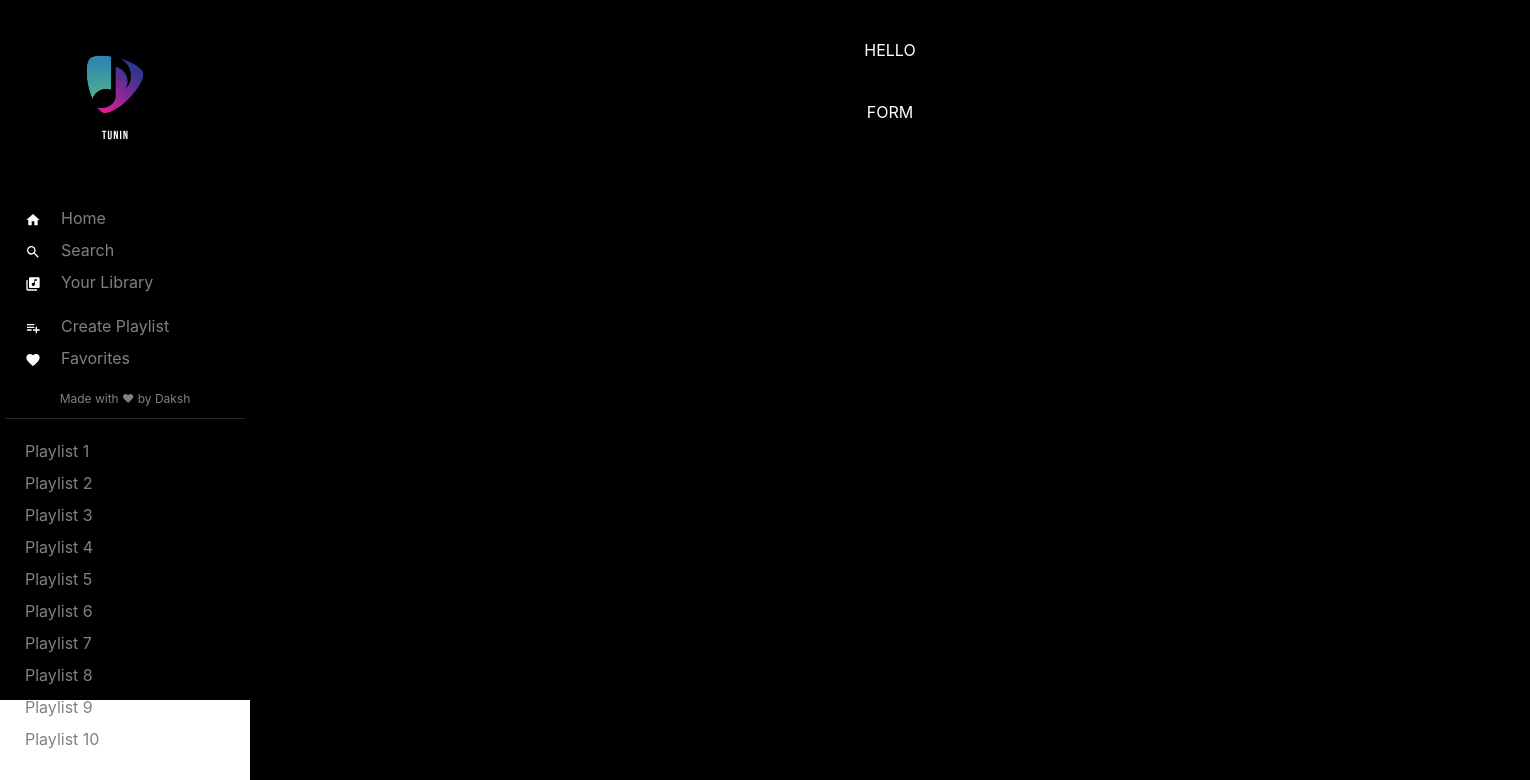
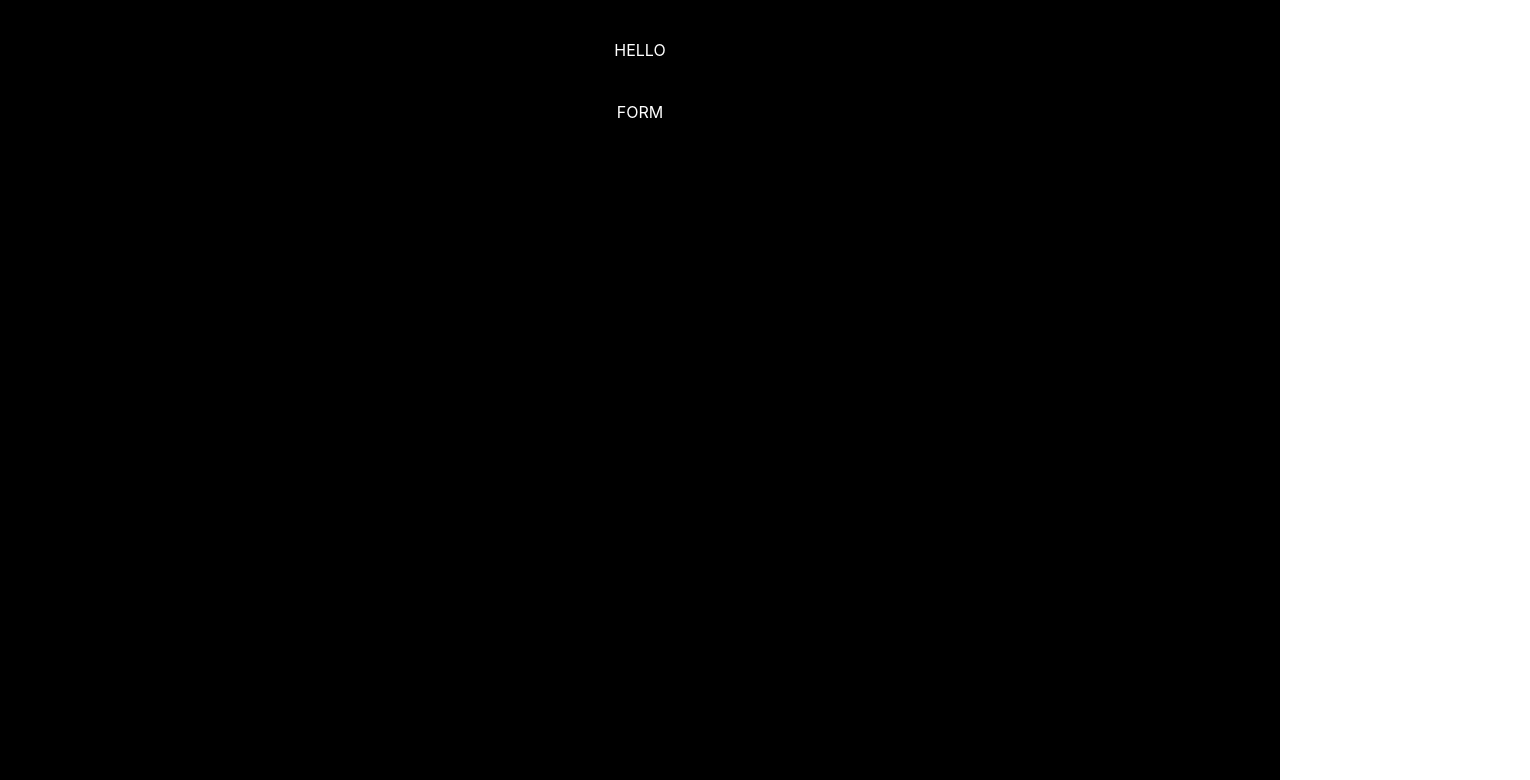
Before and after one commit to warlock-spell/tunin, a Next.js app: page /signin in a window 1280 px wide. Shown: the top 780 px of the page, 1530 px wide, since content can reach past the window. Built offline with nearby package versions, Linux system fonts and the light colour scheme.

Commit message:
auth pages opted out of player layout

```diff
--- a/pages/_app.tsx
+++ b/pages/_app.tsx
@@ -43,9 +43,14 @@ const theme = extendTheme({
 function MyApp({ Component, pageProps }) {
   return (
     <ChakraProvider theme={theme}>
-      <PlayerLayout>
+      {Component.authPage ? (
+        // If the component has an authPage property, do not wrap it in layout
         <Component {...pageProps} />
-      </PlayerLayout>
+      ): <PlayerLayout>
+          <Component {...pageProps} />
+         </PlayerLayout>
+      }
+
     </ChakraProvider>
   )
 }
--- a/pages/signin.tsx
+++ b/pages/signin.tsx
@@ -4,4 +4,6 @@ const Signin = () => {
     return <AuthForm mode = "signin" />
 }
 
+Signin.authPage = true
+
 export default Signin
--- a/pages/signup.tsx
+++ b/pages/signup.tsx
@@ -4,4 +4,6 @@ const Signup = () => {
     return <AuthForm mode = "signup" />
 }
 
+Signup.authPage = true
+
 export default Signup
```
